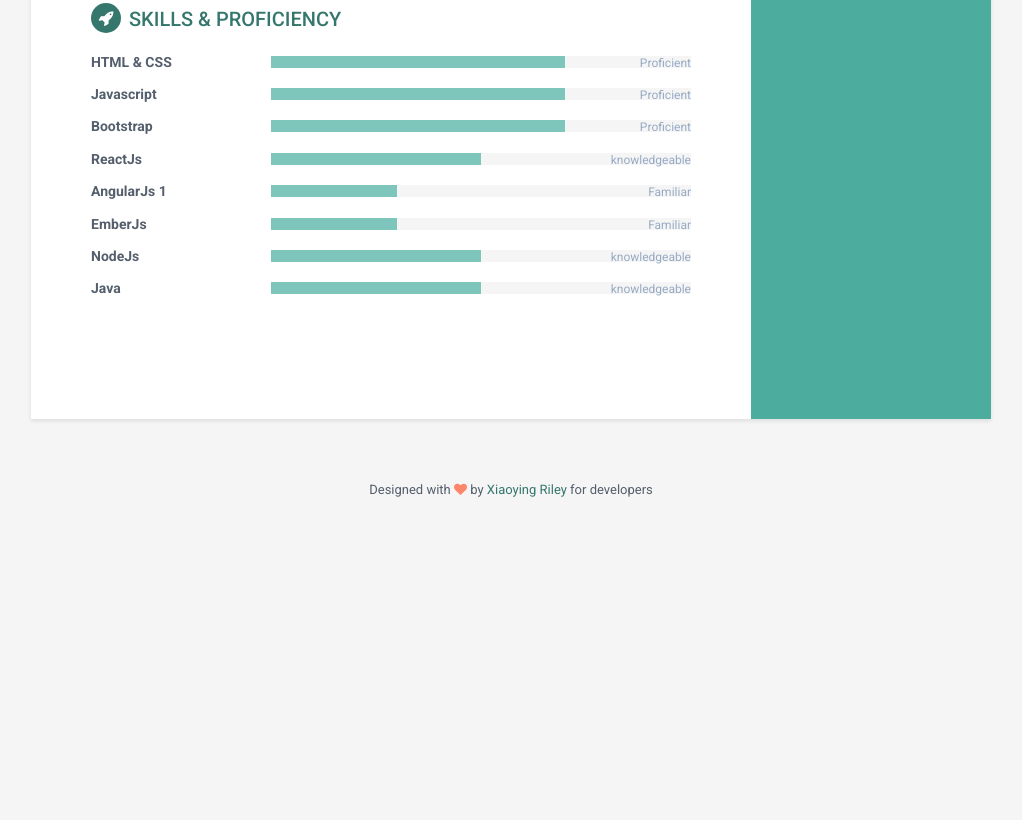
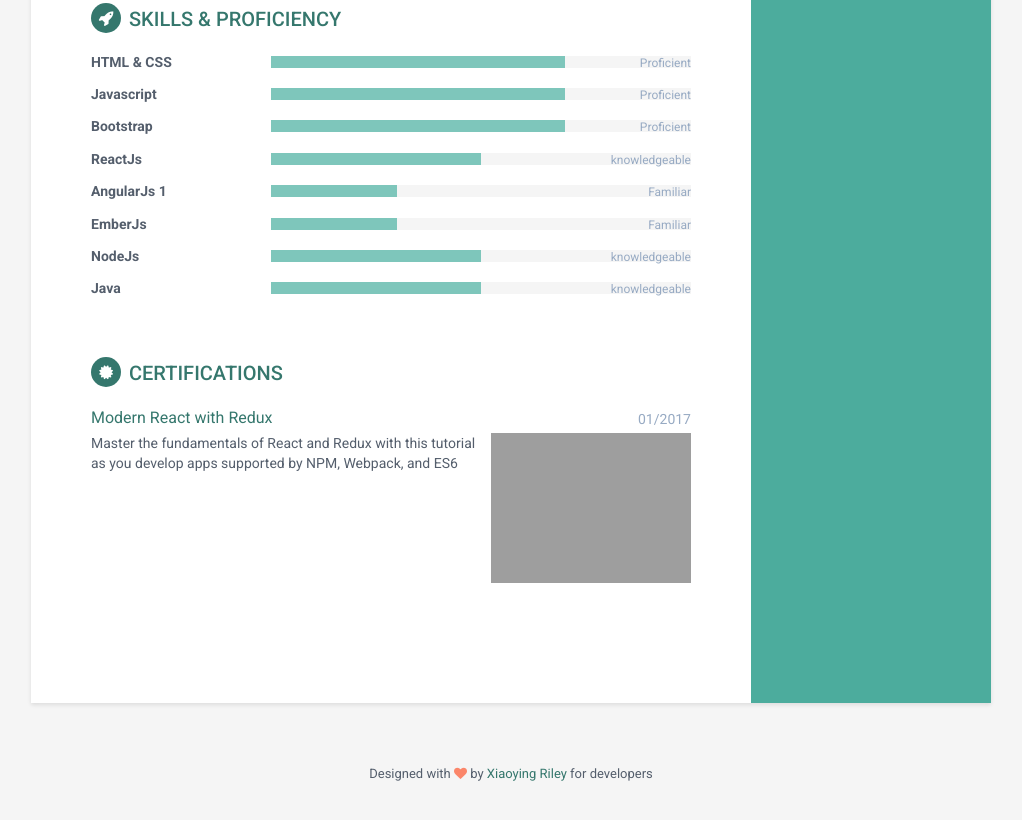
Before and after one commit to tlin108/personal-web, a plain HTML site: page index.html in a window 1280 px wide. Shown: the part 1644-2464 px from the top of the page, without its empty margins (129-1151 px from the left). Before the commit the page ends 2204 px from the top, so only its background shows below. Drawn offline with Linux system fonts and the light colour scheme; grey boxes are pictures that could not be loaded.

Commit message:
add certification section

```diff
--- a/assets/css/styles-2.css
+++ b/assets/css/styles-2.css
@@ -251,6 +251,15 @@ p {
   top: 0;
   color: #97AAC3;
 }
+.certification-section .certification-tagline {
+  display: inline-block;
+  width: 40%;
+}
+.certification-section .certification-display {
+  height: 150px;
+  width: 200px;
+  float: right;
+}
 .footer {
   padding: 30px;
   padding-top: 60px;
@@ -280,6 +289,12 @@ p {
   .main-wrapper .upper-row {
     margin-bottom: 0;
   }
+  .certification-section .certification-tagline {
+    display: inline;
+  }
+  .certification-section .certification-display {
+    display: none;
+  }
 }
 /* Small devices (tablets, 768px and up) */
 /* Medium devices (desktops, 992px and up) */
@@ -300,6 +315,9 @@ p {
     position: relative;
     top: 1px;
   }
+  .certification-section .certification-tagline {
+    width: 65%;
+  }
 }
 /* Large devices (large desktops, 1200px and up) */
 /* Ex-Large devices (large desktops, 1200px and up) */
--- a/index.html
+++ b/index.html
@@ -43,6 +43,7 @@
             <li><a href="#" data-scroll="experiences">Experiences</a></li>
             <li><a href="#" data-scroll="projects">Projects</a></li>
             <li><a href="#" data-scroll="skill-proficiency">Skill & Proficiency</a></li>
+            <li><a href="#" data-scroll="certification">Certifications</a></li>
           </ul>
           <ul class="nav navbar-nav navbar-right">
             <li><a href="#" data-scroll="contact-info">Contact Info</a></li>
@@ -298,6 +299,22 @@
                 </div>
             </section><!--//skills-section-->
 
+            <section class="section certification-section" data-anchor="certification">
+                <h2 class="section-title"><i class="fa fa-certificate"></i>Certifications</h2>
+                <div class="item">
+                    <div class="meta">
+                        <div class="upper-row">
+                            <h3 class="project-title"><a href="https://www.udemy.com/react-redux/">Modern React with Redux</a></h3>
+                            <div class="time">01/2017</div>
+                        </div><!--//upper-row-->
+                    </div><!--//meta-->
+                    <div class="upper-row">
+                        <span class="certification-tagline">Master the fundamentals of React and Redux with this tutorial as you develop apps supported by NPM, Webpack, and ES6</span>
+                        <a target="_blank" href="https://udemy-certificate.s3.amazonaws.com/image/UC-2O2ENV3A.jpg"><img class="certification-display" src="https://udemy-certificate.s3.amazonaws.com/image/UC-2O2ENV3A.jpg" alt="Tung Ling Lin's Modern React with Redux certification"/></a>
+                    </div>
+                </div><!--//item-->
+            </section><!--//section-->
+
         </div><!--//main-body-->
     </div>
 
```
Also changed, not shown: assets/images/profile.png (deleted).
